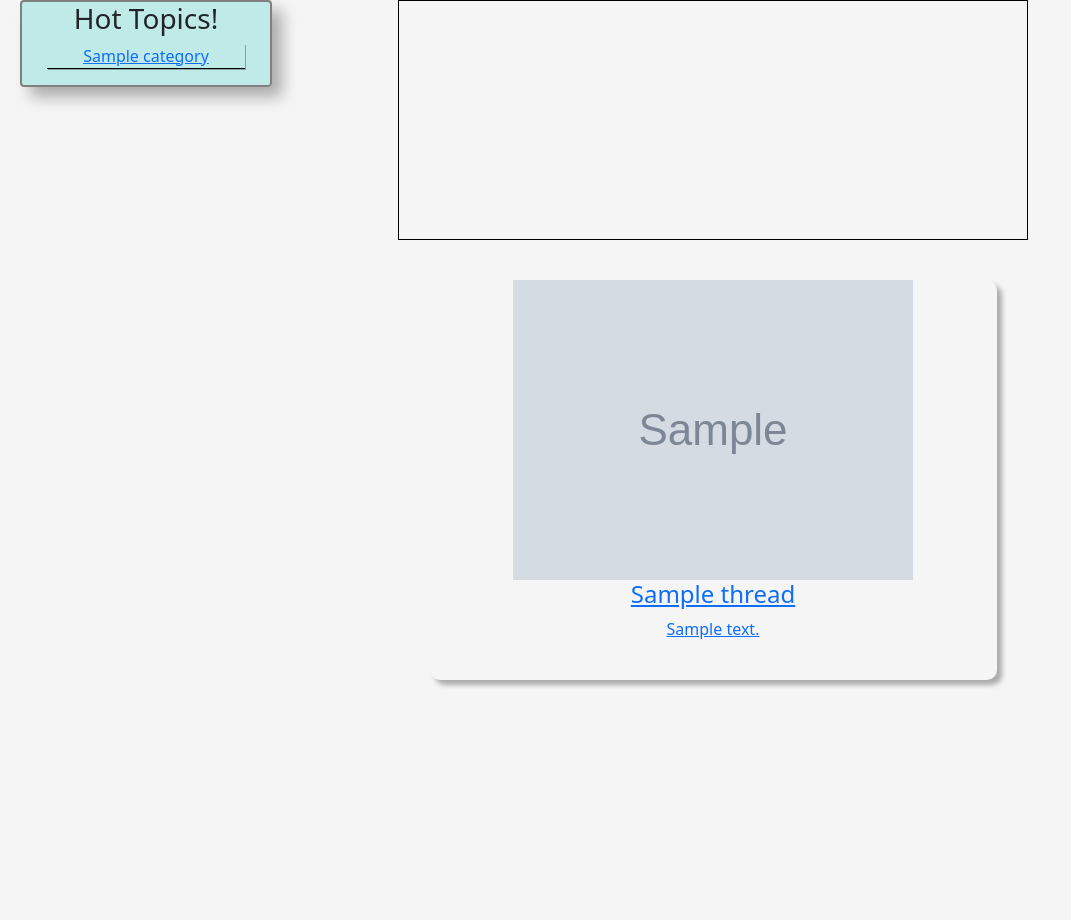
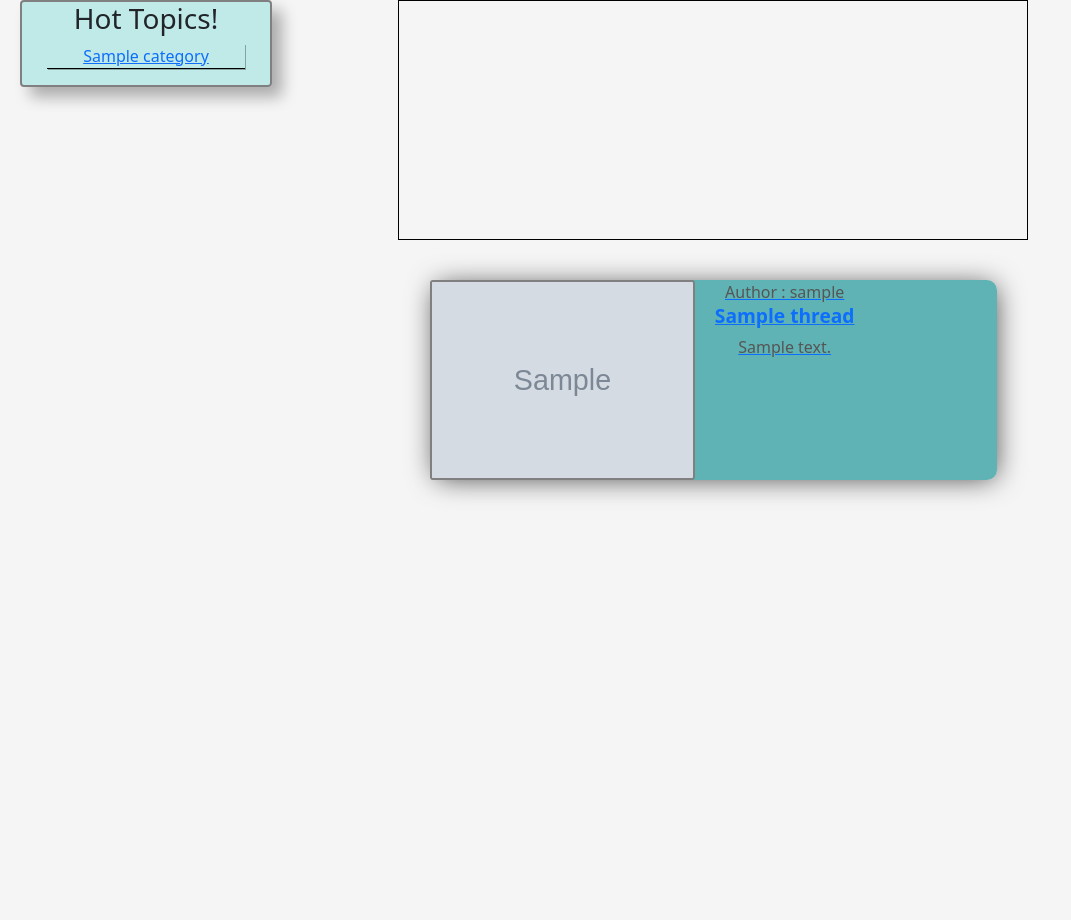
Before and after one commit to Mickjitsu/mcreddit, a Django app: page / in a window 1280 px wide. Shown: the part 86-1006 px from the top of the page, without its empty margins (0-1071 px from the left). Run offline with Django 4.2, Linux system fonts and the light colour scheme; tables that the repository leaves empty hold one stand-in row (values such as "Sample post"); grey boxes marked "Sample" are stand-in pictures.

Commit message:
further styling added to index page to allow for images to be shown in new posts

```diff
--- a/homepage/static/homepage/index.css
+++ b/homepage/static/homepage/index.css
@@ -2,6 +2,7 @@ main {
     height: 100vh;
 }
 
+/*Home page - Index page*/
 .homepage-details {
     display: flex;
     flex-direction: row;
@@ -53,13 +54,54 @@ main {
 }
 
 .new-posts{
-    height: 50%;
+    height: 200px;
+    width: 100%;
     box-shadow: 5px 5px 5px rgba(0, 0, 0, 0.3);
     margin-top: 20px;
     text-align: center;
     border-radius: 10px;
-    overflow: scroll;
+    -webkit-box-shadow: 2px 2px 28px -4px rgba(0,0,0,0.75);
+    -moz-box-shadow: 2px 2px 28px -4px rgba(0,0,0,0.75);
+    box-shadow: 2px 2px 28px -4px rgba(0,0,0,0.75);
+    background-color: rgb(34, 151, 153, 0.7);
+    display: flex;            /* Align children (image and text) horizontally */
+    align-items: flex-start;  /* Align items to the top */
+    margin-bottom: 20px;
 }
+
+.new-posts h4, .new-posts p {
+    margin: 0;
+    padding: 0;
+}
+
+.new-posts > img {
+    width: auto;
+    height: 100%;
+    border-radius: 3px;
+    border: 2px solid gray;
+    max-width: 50%;
+    margin-right: 20px;
+    object-fit: cover;
+}
+
+
+.new-posts .text-content {
+    overflow-y: auto;        /* Enable vertical scrolling */
+    max-height: 100%;        /* Ensure the text content doesn't overflow beyond the parent container */
+    padding-right: 20px;
+}
+
+.new-posts .text-content h4 {
+    font-size: 1.2em;
+    font-weight: bold;
+    margin-bottom: 8px;
+}
+
+  .new-posts .text-content p {
+    font-size: 1em;
+    color: #555;
+}
+
 
 #trending-stories {
     height: 100vh;
@@ -67,3 +109,31 @@ main {
     margin-left: auto;
     margin-right: auto;
 }
+
+
+/* Individual category page */
+
+.cat-posts {
+    margin-top: 20px;
+    padding: 0;
+}
+
+.posts {
+    border-bottom: 1px solid black;
+    background-color: rgb(34, 151, 153, 0.7);
+    margin-bottom: 1px;
+    padding: 5px;
+    height: 100px;
+}
+
+
+.cat-posts > a {
+    display: block;
+}
+
+
+.cat-posts a {
+    margin: 0;
+    padding: 0;
+    display: block;
+}
--- a/homepage/templates/homepage/category.html
+++ b/homepage/templates/homepage/category.html
@@ -14,11 +14,11 @@
 <div class="create-thread">
   <a href="{% url 'create-threads' categories.name %}"><h5>Create a new thread here!</h5></a>
 </div>
-<section class="cat-posts">
+<div class="cat-posts">
   {% for post in posts %}
   {% if post.is_approved == True %}
+  <div class="posts">
   <a href="{% url 'single-thread' post.slug %}">
-  <div class="posts">
     <h5> {{ post.title }}</h5>
     <p> {{ post.get_excerpt }}</p>
   </div>
@@ -27,5 +27,5 @@
 
   {% endif %}
   {% endfor %}
-</section>
+</div>
 {% endblock %}
--- a/homepage/templates/homepage/index.html
+++ b/homepage/templates/homepage/index.html
@@ -31,21 +31,27 @@
           {% if post.image %}
             <a href="{% url 'single-thread' post.slug %}">
               <div class="new-posts">
-                <img src= "{{ post.image.url }}" alt="">
-                <h4> {{ post.title }} </h4>
-                <p> {{post.get_excerpt}} </p>
+                <img src="{{ post.image.url }}" alt="{{ post.title }}">
+                <div class="text-content">
+                  <p>Author : {{ post.created_by }}</p>
+                  <h4> {{ post.title }} </h4>
+                  <p> {{ post.get_excerpt }} </p>
+                </div>
               </div>
             </a>
           {% else %}
             <a href="{% url 'single-thread' post.slug %}">
               <div class="new-posts">
-                <h4> {{ post.title }} </h4>
-                <p> {{post.get_excerpt}} </p>
+                <div class="text-content">
+                  <p>Author : {{ post.created_by }}</p>
+                  <h4> {{ post.title }} </h4>
+                  <p> {{ post.get_excerpt }} </p>
+                </div>
               </div>
             </a>
           {% endif %}
         {% endif %}
-          {% endfor %}
+        {% endfor %}
       </div>
     </div>
   </div>
```
